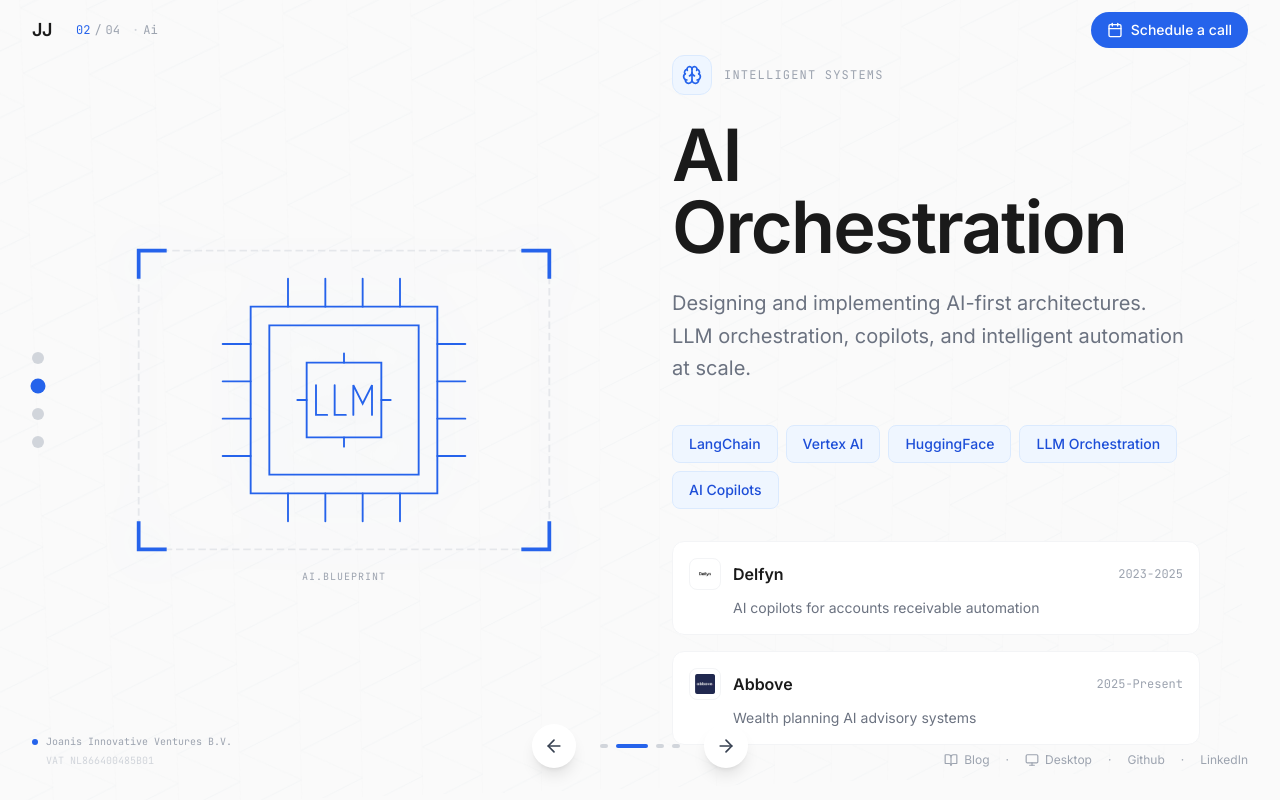
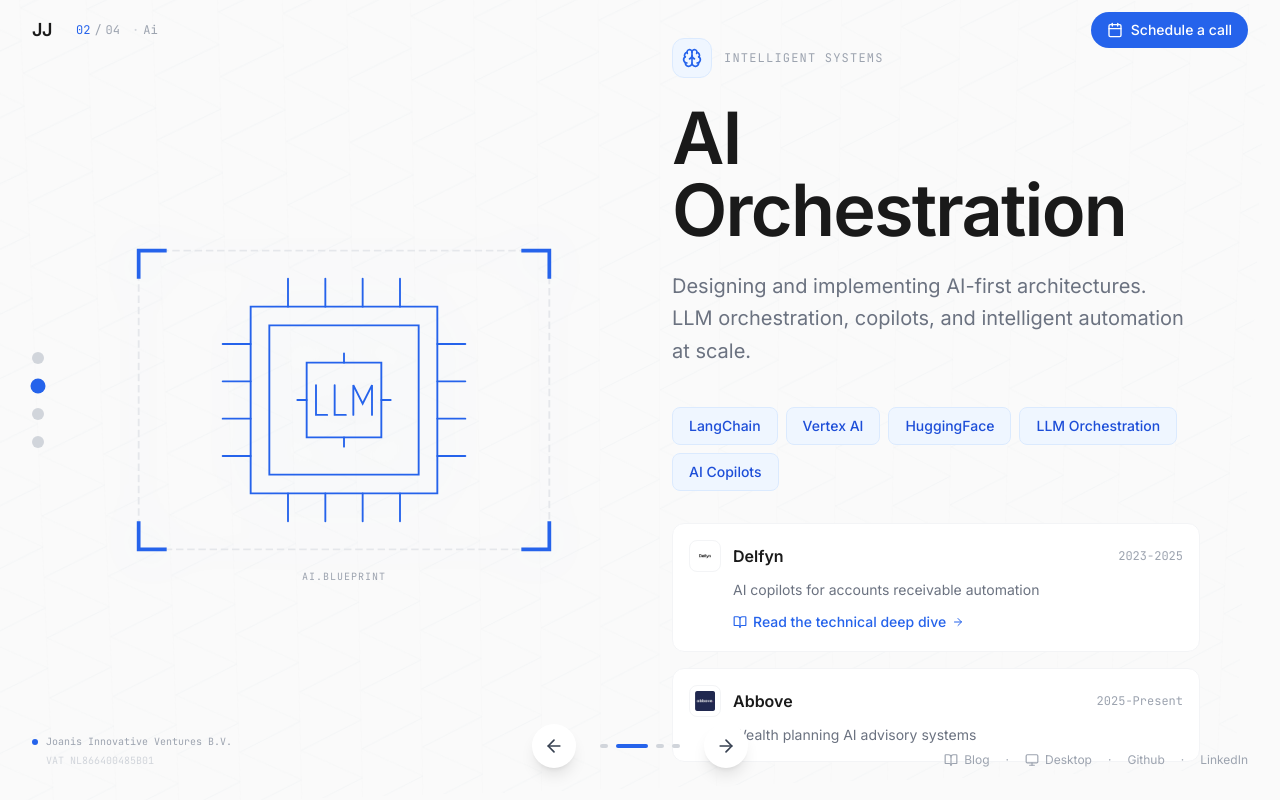
Before and after one commit to JuniorJoanis/portfolio-desktop, a React (Vite) app: page / in a window 1280 px wide. Both pictures are taken after a click on the button 38 px from the left and 386 px from the top of the page. Built offline with nearby package versions, Linux system fonts and the light colour scheme.

Commit message:
Add blog link for AI copilot

```diff
--- a/components/Consultancy.tsx
+++ b/components/Consultancy.tsx
@@ -724,6 +724,18 @@
                               <span className="text-[10px] text-gray-400 font-mono">{project.period}</span>
                             </div>
                             <p className="text-xs text-gray-500">{project.desc}</p>
+                            {project.name === 'Delfyn' && (
+                              <Link
+                                target="_blank"
+                                rel="noopener noreferrer"
+                                to="/blog/building-ai-copilot-accounts-receivable"
+                                className="inline-flex items-center gap-1 text-[11px] text-blue-600 hover:text-blue-700 font-medium mt-2"
+                              >
+                                <BookOpen size={12} />
+                                Read the technical deep dive
+                                <ArrowRight size={10} />
+                              </Link>
+                            )}
                           </div>
                         ))}
                       </div>
@@ -868,6 +880,16 @@
                                 </div>
                               </div>
                               <p className="text-sm text-gray-500 ml-11">{project.desc}</p>
+                              {project.name === 'Delfyn' && (
+                                <Link
+                                  to="/blog/building-ai-copilot-accounts-receivable"
+                                  className="inline-flex items-center gap-1.5 text-sm text-blue-600 hover:text-blue-700 font-medium mt-3 ml-11 transition-colors"
+                                >
+                                  <BookOpen size={14} />
+                                  Read the technical deep dive
+                                  <ArrowRight size={12} />
+                                </Link>
+                              )}
                             </div>
                           ))}
                         </div>
```
